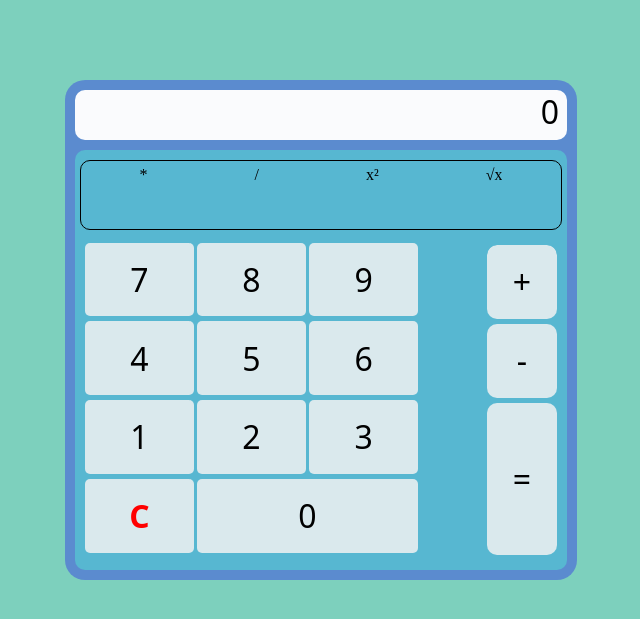
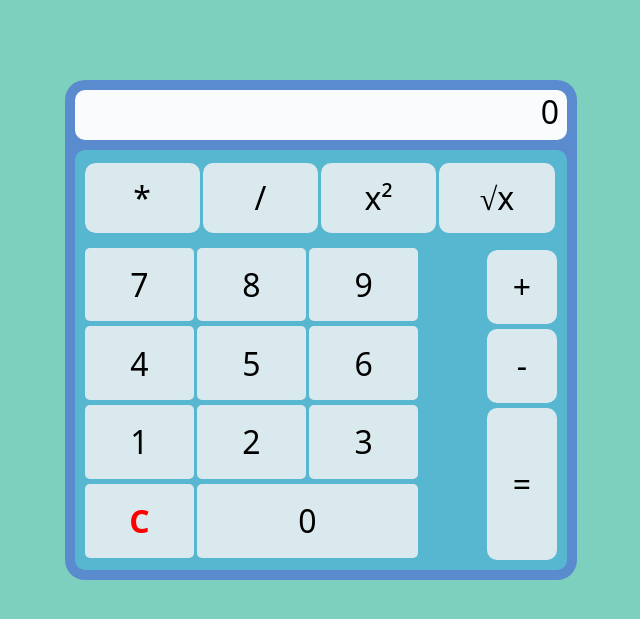
Before and after one commit to parsa12parsa/-pip-install-pytube, a Flask app: page / in a window 1280 px wide. Shown: the top 619 px of the page, without its empty margins (319-959 px from the left). Run offline with Flask 3, Linux system fonts and the light colour scheme.

Commit message:
added new design

```diff
--- a/static/css/scss/style.scss
+++ b/static/css/scss/style.scss
@@ -66,8 +66,8 @@ body {
 
         %hover {
             &:hover {
-                scale: .98;
-                box-shadow: 0 0 3px .25px black;
+                scale: 0.98;
+                box-shadow: 0 0 3px 0.25px black;
             }
         }
 
@@ -79,14 +79,24 @@ body {
         }
 
         #t1 {
-            border: 1px solid black; //d
-            width: calc(100% - 10px);
+            width: calc(100% - 19px);
             height: 70px;
-            margin: 10px 5px;
+            margin: 12.5px 5px;
             display: flex;
             flex-direction: row;
             justify-content: space-around;
-            padding: 5px;
+
+            li {
+                background: $keys;
+                width: calc(100% - 3px);
+                margin-right: 3px;
+                @extend %hover;
+                display: flex;
+                justify-content: center;
+                align-items: center;
+                font-size: xx-large;
+                font-family: system-ui;
+            }
         }
 
         #t2 {
--- a/static/css/style.css
+++ b/static/css/style.css
@@ -60,7 +60,7 @@ body {
   -ms-user-select: none; /* IE 10 and IE 11 */
   user-select: none; /* Standard syntax */
 }
-.box .keys #t3 li:hover, .box .keys #t2 li div:hover {
+.box .keys #t3 li:hover, .box .keys #t2 li div:hover, .box .keys #t1 li:hover {
   scale: 0.98;
   box-shadow: 0 0 3px 0.25px black;
 }
@@ -71,14 +71,22 @@ body {
   flex-direction: row;
 }
 .box .keys #t1 {
-  border: 1px solid black;
-  width: calc(100% - 10px);
+  width: calc(100% - 19px);
   height: 70px;
-  margin: 10px 5px;
+  margin: 12.5px 5px;
   display: flex;
   flex-direction: row;
   justify-content: space-around;
-  padding: 5px;
+}
+.box .keys #t1 li {
+  background: #dae9ed;
+  width: calc(100% - 3px);
+  margin-right: 3px;
+  display: flex;
+  justify-content: center;
+  align-items: center;
+  font-size: xx-large;
+  font-family: system-ui;
 }
 .box .keys #t2 {
   width: 75%;
--- a/templates/index.html
+++ b/templates/index.html
@@ -14,12 +14,13 @@
             <div id="box">0</div>
         </div>
         <div class="keys">
-            <ul id="t1">
+            <center><ul id="t1">
                 <li id="multiple" att="multiple">*</li>
                 <li id="divide" att="divide">/</li>
                 <li id="power_2" att="power_2">x&#178;</li>
                 <li id="radical" att="radical">&#8730;x</li>
             </ul>
+            </center>
             <div class="tt">
                 <ul id="t2">
                     <li>
```
